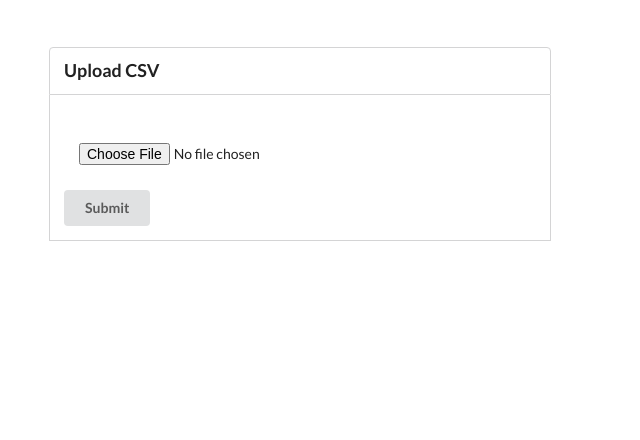
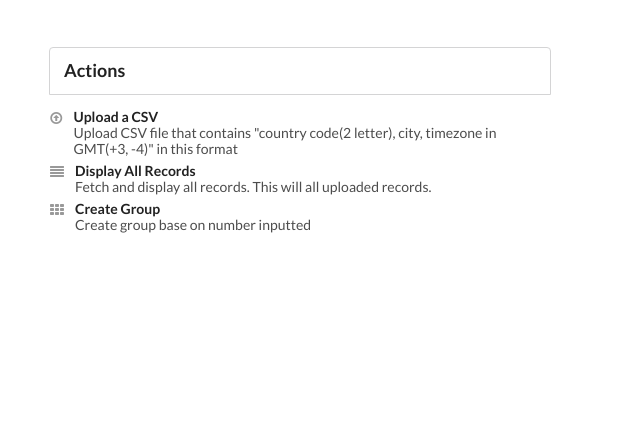
Before and after one commit to kevcal69/timeplanner, a Django app: page / in a window 1280 px wide. Shown: the top 440 px of the page, without its empty margins (0-640 px from the left). Run offline with Django 3.2, Linux system fonts and the light colour scheme; data that the repository does not hold is empty; some libraries are stand-ins or nearby versions.

Commit message:
added someshiz

```diff
--- a/static/css/css.css
+++ b/static/css/css.css
@@ -3,6 +3,14 @@
 }
 
 .form-cont {
+    width: 500px;
+    margin: 50px;
+}
+.actions{
+    width: 500px;
+    margin: 50px;
+}
+.res-container {
     width: 500px;
     margin: 50px;
 }
@@ -21,3 +29,12 @@
 .working-hours {
     background-color: black;
 }
+
+.add {
+    margin: 2px;
+}
+
+.small-font {
+    font-size: .7em;
+    color: gray;
+}
--- a/static/js/create.js
+++ b/static/js/create.js
@@ -26,36 +26,48 @@ $('.reset').on('click', function() {
 })
 
 
-$('.save').on('click', function() {
-    $.get('group', function(data) {
+$('.item.display').on('click', function() {
+    $('.form-cont').removeClass('hidden')
+    $('.config').addClass('hidden');
+    $('.results').addClass('hidden')
+});
+
+
+$('.item.create').on('click', function() {
+    $('.form-cont').addClass('hidden');
+    $('.config').removeClass('hidden');
+})
+
+$('.generate').on('click', fetchGroup);
+
+function fetchGroup(){
+    var parent = $(this).parent();
+    var data = {
+        'gmt': parent.find('.gmt').val(),
+        'num': parent.find('.num').val(),
+        'timein': parent.find('.time_in').val(),
+        'timeout': parent.find('.time_out').val(),
+    }
+    $.get('group', data,function(data) {
         data = JSON.parse(data);
         var resultTable = $('.results');
+        resultTable.removeClass('hidden');
+        var t = $('.results-body');
+        t.empty();
         $.each(data, function(i, obj){
-            resultTable.removeClass('hidden');
             if(obj.time.length > 0) {
                 var time = obj.time;
                 var city = obj.group.map(function(o){
-                    return o.city
+                    o.time = o.time || [0,0]
+                    return o.city + '<span class="small-font"> ('+o.time[0]+':00-'+o.time[1]+':00)</span>';
                 });
-                var t = $('.results-body');
                 var tr = $('<tr></tr>');
+
                 tr.append('<td>'+ city.join('<br/>') +'</td>');
                 tr.append('<td>'+ time[0]+':00 - ' + time[time.length-1]+':00' +'</td>')
+                tr.append('<td><button class="ui green button add">Add</button></td>')
                 t.append(tr);
             }
         });
     });
-})
-
-// $.each(cities, function(key, val) {
-//     $('.results .cities-header').append('<th>'+key+'</th>')
-//     console.log(key, val);
-//     $.each(val, function(i, obj) {
-//         var row = $('.results .column-'+i);
-//         var td = $('<td></td>')
-//         if (obj === 1) {
-//             td.addClass('working-hours');
-//         }
-//         row.append(td)
-//     });
-// });
+}
--- a/templates/creategroup.html
+++ b/templates/creategroup.html
@@ -2,9 +2,38 @@
 {% load static %}
 
 {% block content %}
-<div class="ui form-cont">
+<div class="ui actions">
     <h3 class="ui top attached header">
-        Create Group
+        Actions
+    </h3>
+    <div class="ui list">
+        <a class="item" href="{% url 'upload' %}">
+            <i class="arrow circle outline up icon"></i>
+            <div class="content">
+                <div class="header">Upload a CSV</div>
+                <div class="description">Upload CSV file that contains "country code(2 letter), city, timezone in GMT(+3, -4)" in this format</div>
+            </div>
+        </a>
+        <a class="item display">
+            <i class="align justify icon"></i>
+            <div class="content">
+                <div class="header">Display All Records</div>
+                <div class="description">Fetch and display all records. This will all uploaded records.</div>
+            </div>
+        </a>
+        <a class="item create">
+            <i class="grid layout icon"></i>
+            <div class="content">
+                <div class="header">Create Group</div>
+                <div class="description">Create group base on number inputted</div>
+            </div>
+        </a>
+    </div>
+</div>
+
+<div class="ui form-cont hidden">
+    <h3 class="ui top attached header">
+        All records
     </h3>
     <table class="ui table">
         <thead>
@@ -12,46 +41,54 @@
                 <th>City</th>
                 <th>Country Code</th>
                 <th>Timezone</th>
-                <th>Add</th>
             </tr>
         </thead>
         <tbody>
             {% for record in records%}
                 <tr class ="record" data-flag="0">
                     <td>{{record.country_code}}</td>
-                    <td class="city">{{record.city}}</td>
-                    <td class="gmt" data-gmt="{{record.timezone}}">GMT {{record.timezone}}</td>
-                    <td>
-                        <button type="button" class="ui button green add" name="button">add</button>
-                        <button type="button" class="ui button red del hidden" name="button">del</button>
-                    </td>
+                    <td>{{record.city}}</td>
+                    <td>GMT {{record.timezone}}</td>
                 </tr>
             {% endfor %}
         </tbody>
-        <tfoot class="full-width">
-            <tr>
-                <th colspan="3">
-                    <input type="button" class='save' value="Create Group">
-                    <input type="button" class='reset' value="Reset">
-                </th>
-                <th>
-                    <span class='left'>0</span>
-                </th>
-            </tr>
-        </tfoot>
     </table>
+</div>
+
+<div class="ui res-container">
+    <div class="form config hidden">
+        <div class="ui form">
+            <div class="inline field">
+                <label>Input your GMT</label>
+                <input type="text" class="gmt" placeholder="Greenwich Mean Time">
+            </div>
+            <div class="inline field">
+                <label>Number of groups</label>
+                <input type="text" class="num" placeholder="4 default">
+            </div>
+            <div class="inline field">
+                <label>Input your Working Time in 24 hours without the minutes</label>
+                <div class="inline field">
+                    <input type="text" class="time_in" placeholder="Time in">
+                    <input type="text" class="time_out" placeholder="Time out">
+                </div>
+            </div>
+            <button class="ui secondary button generate">Generate</button>
+            <label>If no value inputted default value is provided</label>
+        </div>
+    </div>
     <table class="ui collapsing table results hidden">
         <thead>
             <tr class='cities-header'>
-                <th class='four wide column'>Cities</th>
+                <th class='seven wide column'>Cities</th>
                 <th class='four wide column'>Schedules</th>
+                <th class='two wide column'>Action</th>
             </tr>
         </thead>
         <tbody class='results-body'>
 
         </tbody>
-        </table>
-
+    </table>
 </div>
 
 {% endblock %}
--- a/templates/form.html
+++ b/templates/form.html
@@ -3,7 +3,7 @@
         Upload CSV
     </h3>
     <div class="ui attached segment">
-        <form class="ui inverted form" action="{% url 'index-admin' %}" method="post" enctype="multipart/form-data">
+        <form class="ui inverted form" action="{% url 'upload' %}" method="post" enctype="multipart/form-data">
             {% csrf_token %}
             <div class="field">
                 <label>Upload *.csv file</label>
--- a/timegroup/urls.py
+++ b/timegroup/urls.py
@@ -2,8 +2,8 @@ from django.conf.urls import url as u
 from timegroup import views
 
 urlpatterns = [
-    u(r'^$', views.IndexAdminView.as_view(), name='index-admin'),
-    u(r'^create-group$',
+    u(r'^upload_csv$', views.IndexAdminView.as_view(), name='upload'),
+    u(r'^$',
         views.CreateGroupView.as_view(), name='create-group'),
     u(r'^group$', views.GroupView.as_view(), name='group')
 ]
--- a/timegroup/views.py
+++ b/timegroup/views.py
@@ -7,7 +7,7 @@ from django.core import serializers
 from django.http import HttpResponse, HttpResponseRedirect
 from django.shortcuts import render
 from django.views.generic import View, TemplateView
-
+from django.db.models import F
 from timegroup.models import TimezoneRecords
 from timegroup import util
 # Create your views here.
@@ -48,7 +48,7 @@ class CreateGroupView(TemplateView):
     def get_context_data(self, *args, **kwargs):
         context = super(CreateGroupView, self).\
             get_context_data(*args, **kwargs)
-
+        diff = settings.D_TIME_IN - settings.D_TIME_OUT
         context['records'] = TimezoneRecords.objects.all().order_by('timezone')
 
         return context
@@ -57,11 +57,28 @@ class CreateGroupView(TemplateView):
 class GroupView(View):
 
     def get(self, request, *args, **kwargs):
-        number = request.GET.get('number', 5)
-        records = self.to_dict(TimezoneRecords.objects.all()
-                               .order_by('timezone'))
+        gmt = request.GET.get('gmt', '') or settings.D_GMT
+        number = request.GET.get('num', '') or 4
+        timein = request.GET.get('timein', '') or settings.D_TIME_IN
+        timeout = request.GET.get('timeout', '') or settings.D_TIME_OUT
+        data = {
+            'gmt': int(gmt),
+            'num': int(number),
+            'timein': int(timein),
+            'timeout': int(timeout)
+        }
 
-        results = util.createGroup(records, number)
+        # edit if timeout is lesser than timein
+        maxTimeDiff = timeout - timein
+        obj = []
+        for tz in TimezoneRecords.objects.all().order_by('timezone'):
+            if abs(util.getTimeDifference(
+                    int(gmt), tz.timezone)) < maxTimeDiff:
+                print tz.timezone
+                obj.append(tz)
+        records = self.to_dict(obj)
+
+        results = util.createGroup(records, data)
         return HttpResponse(json.dumps(results))
 
     def to_dict(self, obj):
```
Also changed, not shown: templates/groups.html (added, +20 -0 lines), timegroup/util.py (+17 -9 lines).
